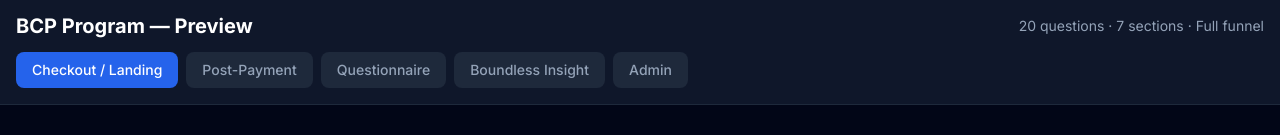
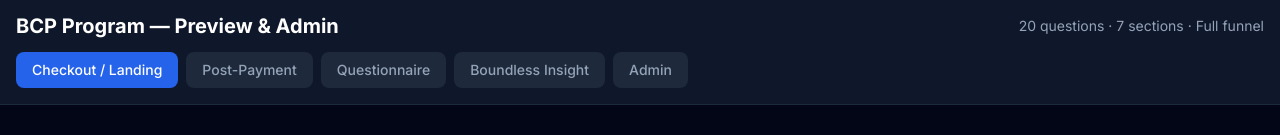
Before and after one commit to davejeltema3/bcp-program, a Next.js app: page /preview in a window 1280 px wide. Shown: the top 135 px of the page. Built offline with nearby package versions, Linux system fonts and the light colour scheme.

Commit message:
Force preview page rebuild

```diff
--- a/app/preview/page.tsx
+++ b/app/preview/page.tsx
@@ -393,7 +393,7 @@
       <div className="bg-slate-900 border-b border-slate-800 sticky top-0 z-50">
         <div className="max-w-7xl mx-auto px-4 py-3">
           <div className="flex items-center justify-between mb-3">
-            <h1 className="text-xl font-bold text-white">BCP Program — Preview</h1>
+            <h1 className="text-xl font-bold text-white">BCP Program — Preview & Admin</h1>
             <span className="text-sm text-slate-400">
               {questionnaire.length} questions · {sections.length} sections · Full funnel
             </span>
```
